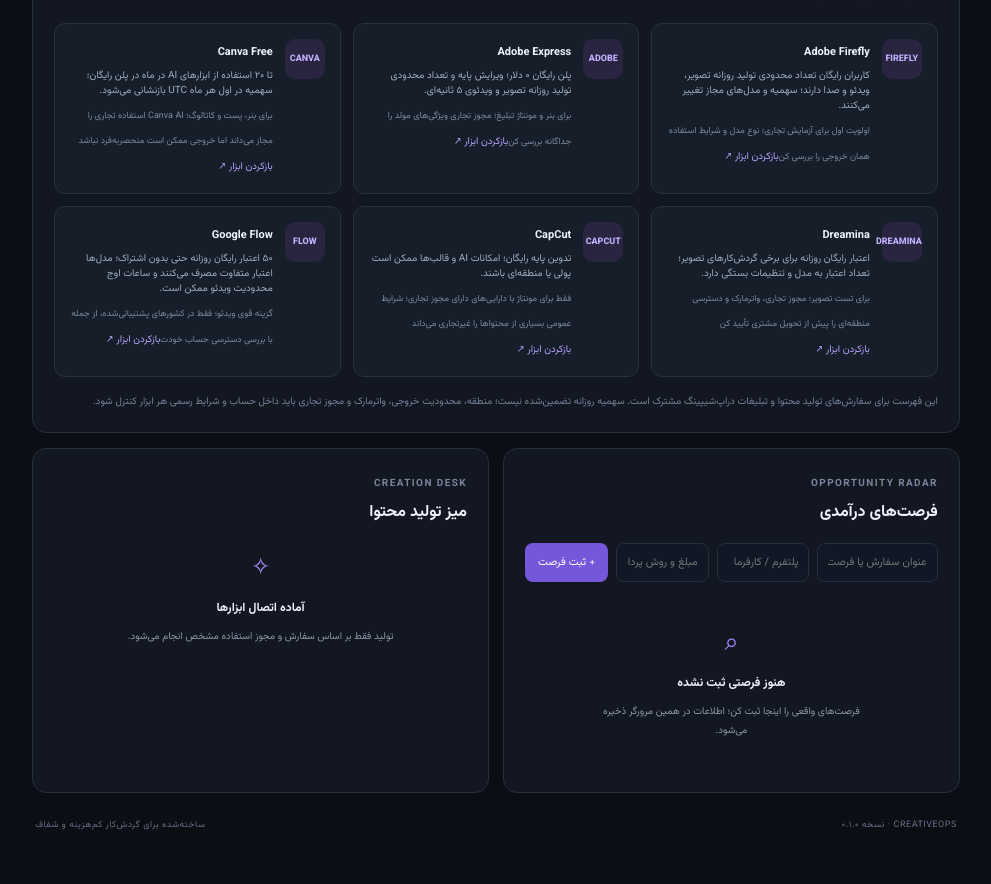
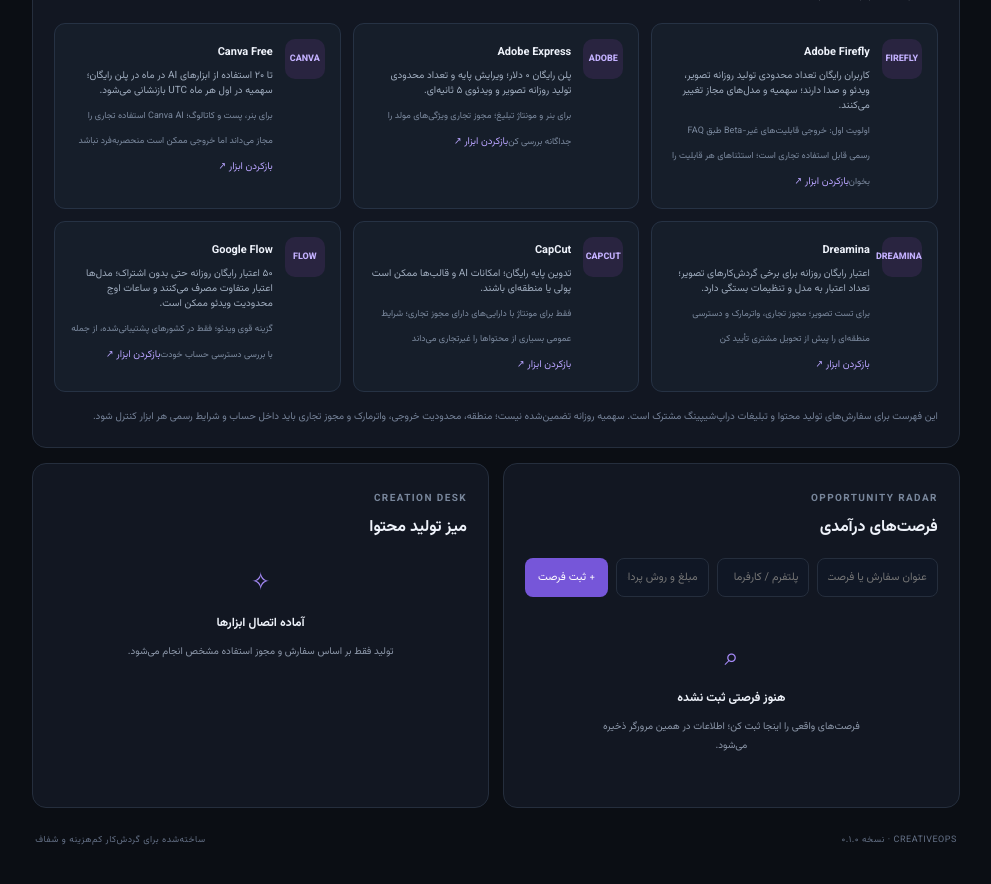
Before and after one commit to ebrahimi1366alireza-tech/AICreativeEarnings, a Next.js app: page / in a window 1280 px wide. Shown: the part 1320-2204 px from the top of the page, without its empty margins (19-1010 px from the left). Built offline with nearby package versions, Linux system fonts and the light colour scheme.

Commit message:
docs: clarify Firefly commercial usage guidance

```diff
--- a/app/page.tsx
+++ b/app/page.tsx
@@ -11,7 +11,7 @@ const workflow = [
 ];
 
 const tools = [
-  { name: "Adobe Firefly", note: "کاربران رایگان تعداد محدودی تولید روزانه تصویر، ویدئو و صدا دارند؛ سهمیه و مدل‌های مجاز تغییر می‌کنند.", status: "اولویت اول برای آزمایش تجاری؛ نوع مدل و شرایط استفاده همان خروجی را بررسی کن", mark: "FIREFLY", url: "https://firefly.adobe.com/" },
+  { name: "Adobe Firefly", note: "کاربران رایگان تعداد محدودی تولید روزانه تصویر، ویدئو و صدا دارند؛ سهمیه و مدل‌های مجاز تغییر می‌کنند.", status: "اولویت اول: خروجی قابلیت‌های غیر-Beta طبق FAQ رسمی قابل استفاده تجاری است؛ استثناهای هر قابلیت را بخوان", mark: "FIREFLY", url: "https://firefly.adobe.com/" },
   { name: "Adobe Express", note: "پلن رایگان ۰ دلار؛ ویرایش پایه و تعداد محدودی تولید روزانه تصویر و ویدئوی ۵ ثانیه‌ای.", status: "برای بنر و مونتاژ تبلیغ؛ مجوز تجاری ویژگی‌های مولد را جداگانه بررسی کن", mark: "ADOBE", url: "https://www.adobe.com/express/pricing" },
   { name: "Canva Free", note: "تا ۲۰ استفاده از ابزارهای AI در ماه در پلن رایگان؛ سهمیه در اول هر ماه UTC بازنشانی می‌شود.", status: "برای بنر، پست و کاتالوگ؛ Canva AI استفاده تجاری را مجاز می‌داند اما خروجی ممکن است منحصربه‌فرد نباشد", mark: "CANVA", url: "https://www.canva.com/pricing/" },
   { name: "Dreamina", note: "اعتبار رایگان روزانه برای برخی گردش‌کارهای تصویر؛ تعداد اعتبار به مدل و تنظیمات بستگی دارد.", status: "برای تست تصویر؛ مجوز تجاری، واترمارک و دسترسی منطقه‌ای را پیش از تحویل مشتری تأیید کن", mark: "DREAMINA", url: "https://dreamina.capcut.com/" },
```
